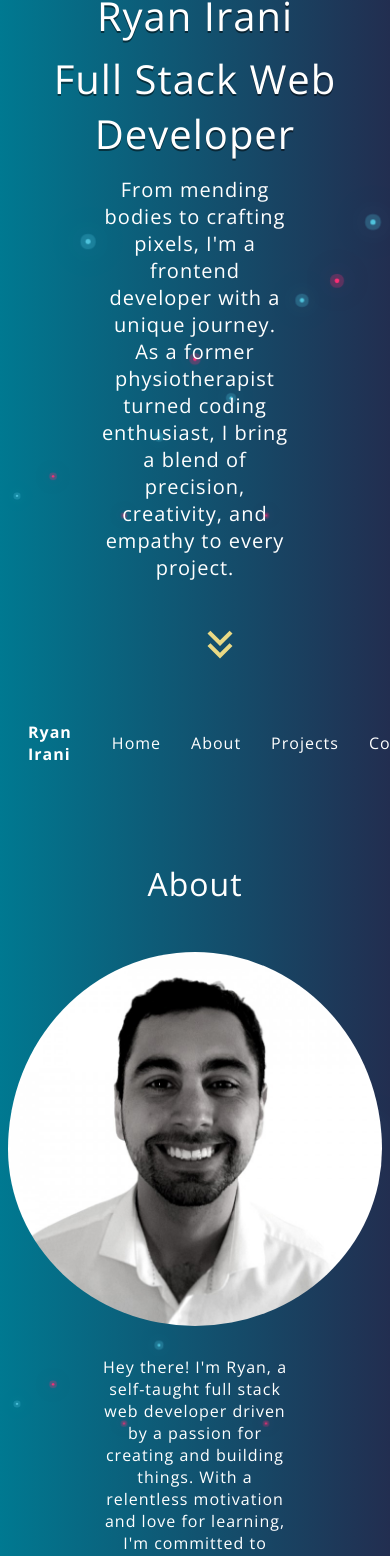
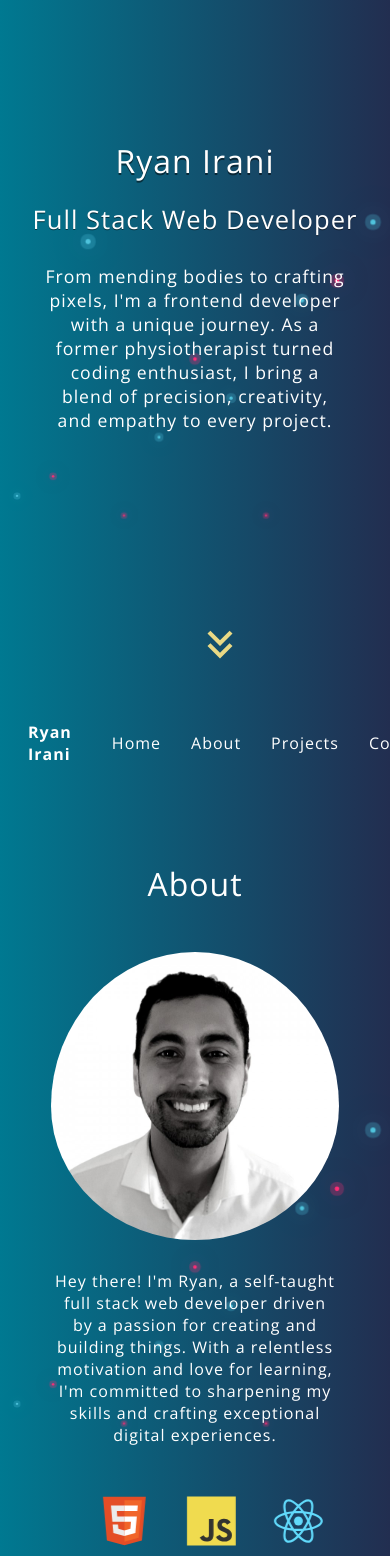
Before and after one commit to justryan55/portfolio, a React (Create React App) app: page / in a window 390 px wide. Shown: the part 146-1702 px from the top of the page. Built offline with nearby package versions, Linux system fonts and the light colour scheme.

Commit message:
mobile friendly

```diff
--- a/src/App.css
+++ b/src/App.css
@@ -296,3 +296,79 @@ form {
     flex-direction: column;
     min-height: 100vh;
 }
+
+@media screen and (max-width: 767px){
+    .profile-image {
+        width: 18em;
+    }
+
+    .section-text {
+        width: 75%;
+        font-size: 1em;
+        padding-bottom: 0px;
+    }
+
+    .crsl {
+        width: 70%;
+        margin-top: 50px;
+    }
+
+    .crsl img {
+        height: 50px;
+    }
+
+    .about {
+        height: 50%;
+    }
+
+    .header{
+        font-size: 2em;
+    }
+
+    .second-header {
+        font-size: 0.8em;
+    }
+
+    .header span {
+        padding-bottom: 20px;
+    }
+
+    .intro-text {
+        width: 80%;
+        font-size: 0.55em;
+    }
+
+    .project-container {
+        margin-bottom: 100px;
+    }
+
+    .contact-section {
+        min-height: 60vh;
+    }
+
+    .contact-form {
+        padding: 30px;
+        width: 80%;
+    }
+
+    .contact-text {
+        font-size: 0.5em;
+        padding-top: 15px;
+    }
+
+    input {
+        width: 100%;
+        padding: 5px;
+        box-sizing: border-box;
+    }
+
+    textarea {
+        width: 100%;
+    }
+
+
+
+
+
+
+}
--- a/src/components/Header.js
+++ b/src/components/Header.js
@@ -6,7 +6,7 @@ export default function Header(){
     return (
         <header className="header">
             <span>Ryan Irani</span>
-            <span>Full Stack Web Developer</span>
+            <span className='second-header'>Full Stack Web Developer</span>
             <p className="intro-text">From mending bodies to crafting pixels, I'm a frontend developer with a unique journey. As a former physiotherapist turned coding enthusiast, I bring a blend of precision, creativity, and empathy to every project.</p>
             <BouncingArrow />
         </header>
```
